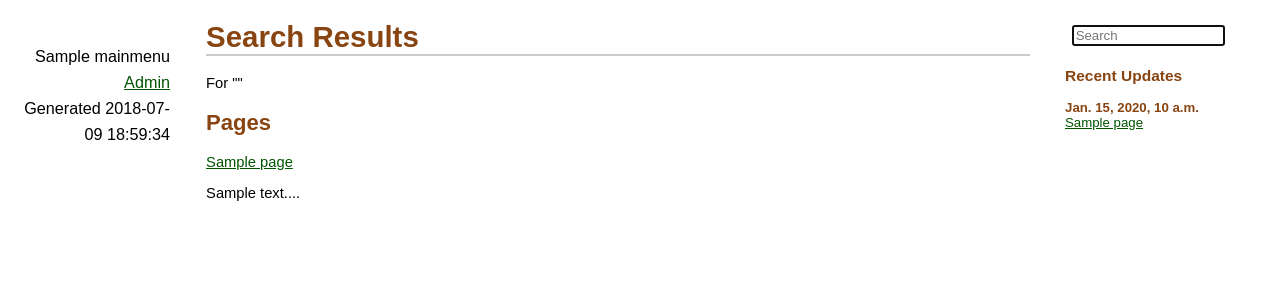
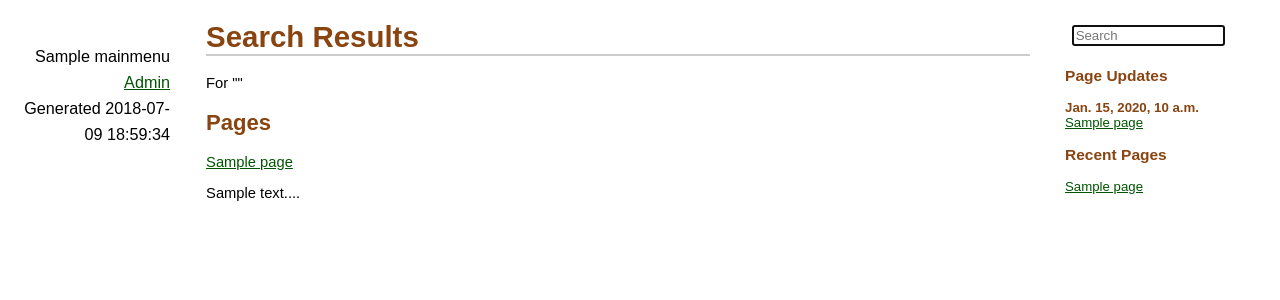
Before and after one commit to ahernp/DMCM, a Django app: template core/templates/core/search.html in a window 1280 px wide. Shown: the top 300 px of the page. Run offline with Django 3.2, Linux system fonts and the light colour scheme; the template is opened without the code that fills it: most values are stand-ins (such as "Sample title", 1, 10 or a date in 2020).

Commit message:
Show recently viewed pages in sidebar

```diff
--- a/project/templates/base.html
+++ b/project/templates/base.html
@@ -33,12 +33,16 @@
                     {% if search_string %}value="{{ search_string }}"{% endif %}
                     autofocus>
             </form>
-            <h3>Recent Updates</h3>
+            <h3>Page Updates</h3>
             {% for update in sidebar.updates %}
                 <h4>{{ update.date }}</h4>
                 {% for page in update.pages %}
                    <p><a href="{% url 'page-detail' page.slug %}">{{ page.title }}</a></p>
                 {% endfor %}
+            {% endfor %}
+            <h3>Recent Pages</h3>
+            {% for page in sidebar.recent %}
+                <p><a href="{% url 'page-detail' page.slug %}">{{ page.title }}</a></p>
             {% endfor %}
         </div>
         <div id="content">
```
Also changed, not shown: core/context_processors.py (+15 -2 lines).
